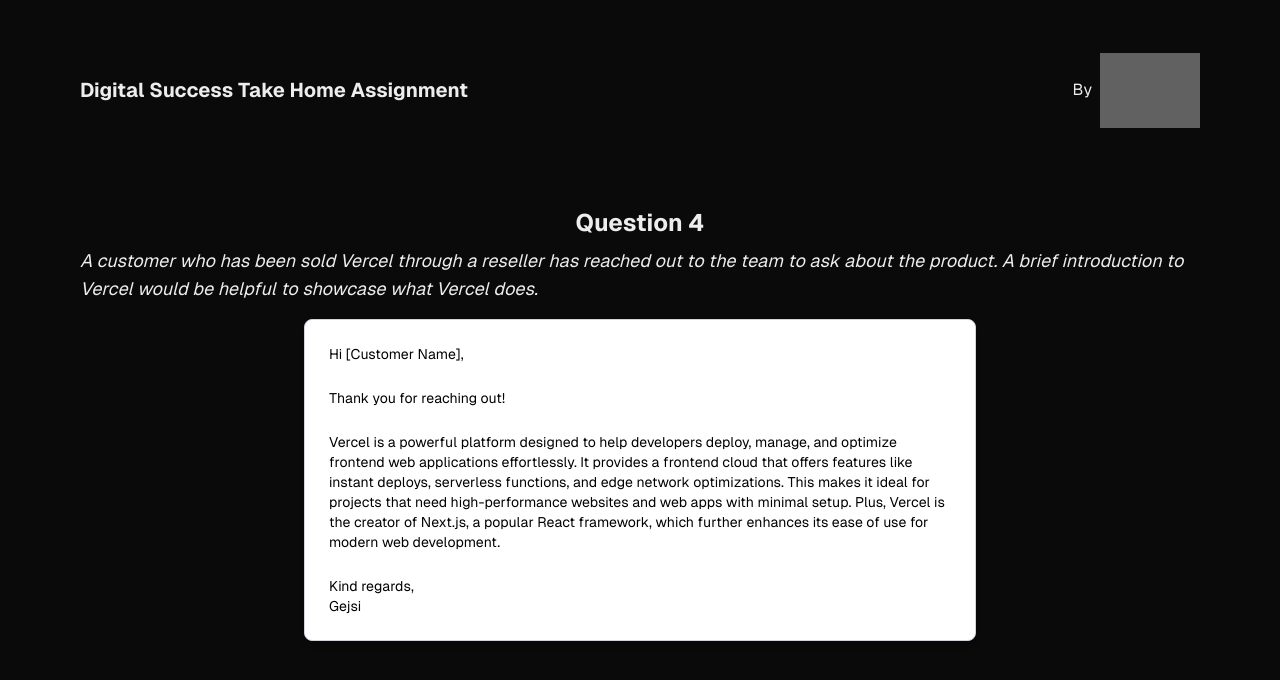
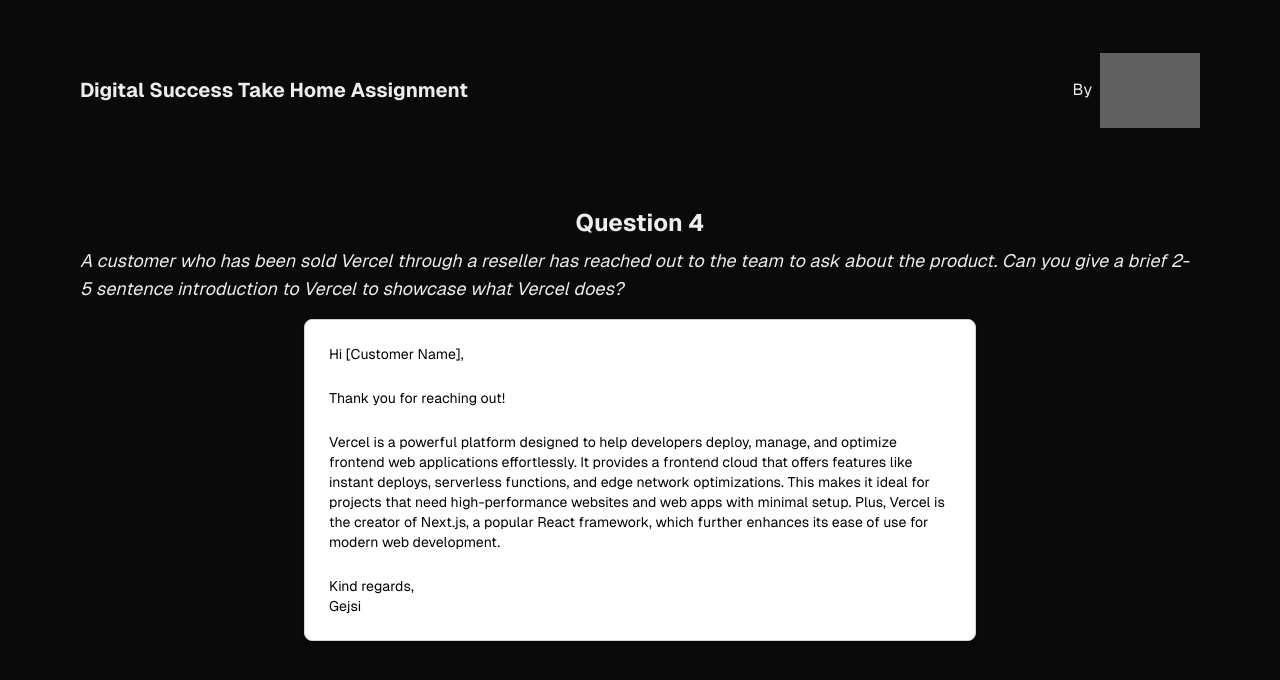
Before and after one commit to SirGejsi/nextjs-boilerplate, a Next.js app: page /questions/question4 in a window 1280 px wide. Shown: the top 680 px of the page. Built offline with nearby package versions, Linux system fonts and the light colour scheme; grey boxes are pictures that could not be loaded.

Commit message:
Update page.tsx

```diff
--- a/app/questions/question4/page.tsx
+++ b/app/questions/question4/page.tsx
@@ -22,8 +22,7 @@
       <main className="flex flex-col items-center">
         <h2 className="text-2xl font-bold mt-12">Question 4</h2>
         <p className="text-lg mt-2 italic">
-          A customer who has been sold Vercel through a reseller has reached out to the team to ask about the product.
-          A brief introduction to Vercel would be helpful to showcase what Vercel does.
+          A customer who has been sold Vercel through a reseller has reached out to the team to ask about the product. Can you give a brief 2-5 sentence introduction to Vercel to showcase what Vercel does?
         </p>
 
         {/* Email Component */}
```
